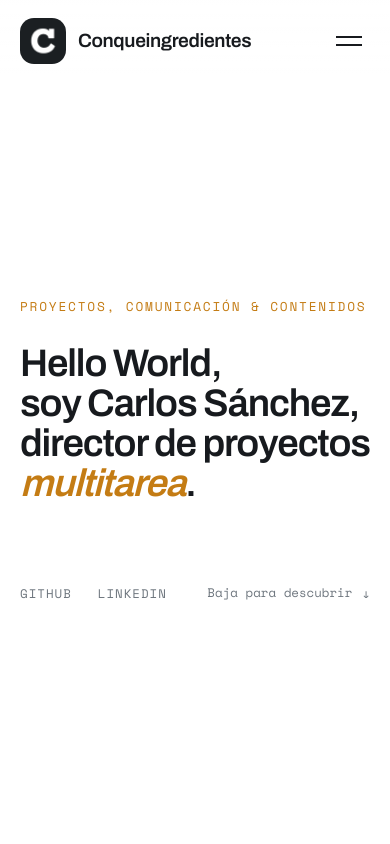
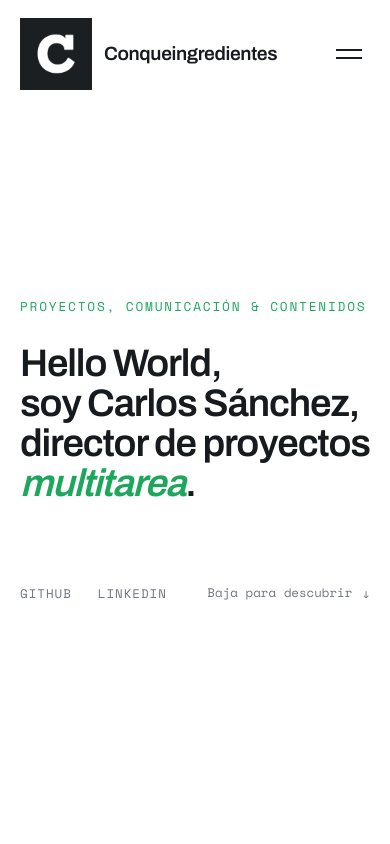
Before and after one commit to csdelbarrio/conqueingredientes, a plain HTML site: page index.html in a window 390 px wide. Shown: the top 844 px of the page. Drawn offline with nearby package versions, Linux system fonts and the light colour scheme.

Commit message:
Acento verde 44e07e, logo cuadrado 120px, proyecto Consumo (arquitectura de datos), chip Bases de datos

```diff
--- a/css/style.css
+++ b/css/style.css
@@ -10,8 +10,8 @@
   --surface-2: #eceae5;
   --text: #171a1e;          /* carbón, a juego con el logo */
   --muted: #6e767e;
-  --accent: #c47c14;        /* azafrán — el "ingrediente" (texto) */
-  --accent-bg: #e8a33d;     /* azafrán vivo (fondos) */
+  --accent: #1ca75c;        /* verde marca (variante oscura para texto) */
+  --accent-bg: #44e07e;     /* verde marca */
   --line: rgba(23, 26, 30, .13);
 
   --font-display: 'Archivo', sans-serif;
@@ -73,7 +73,7 @@ em { font-style: italic; color: var(--accent); }
 }
 
 .brand { display: flex; align-items: center; gap: 12px; }
-.brand-logo { width: 60px; height: 60px; border-radius: 14px; }
+.brand-logo { width: 120px; height: 120px; border-radius: 0; }
 .brand-name {
   font-family: var(--font-display);
   font-weight: 600;
@@ -578,6 +578,6 @@ em { font-style: italic; color: var(--accent); }
 
   .stats { grid-template-columns: repeat(2, 1fr); }
   .works-grid { grid-template-columns: 1fr; }
-  .brand-logo { width: 46px; height: 46px; }
+  .brand-logo { width: 72px; height: 72px; }
   .footer-cols { grid-template-columns: 1fr; }
 }
--- a/js/data.js
+++ b/js/data.js
@@ -53,7 +53,7 @@ const CAPACIDADES = [
     nombre: 'Arquitectura de datos',
     perfil: 'DBD — Diseño de bases de datos',
     desc: 'Modelar la información: catálogos, gestores de contenido y datos estructurados fáciles de mantener y consultar.',
-    chips: ['JSON', 'MySQL', 'Gestores de contenido', 'Modelado']
+    chips: ['JSON', 'MySQL', 'Bases de datos', 'Gestores de contenido', 'Modelado']
   },
   {
     id: 'gestion',
@@ -69,6 +69,16 @@ const CAPACIDADES = [
    `img` se resuelve como assets/proyectos/{slug}.jpg */
 
 const PROYECTOS = [
+  {
+    slug: 'consumo',
+    img: 'assets/proyectos/consumo.jpg',
+    title: 'Sistema de Atención al Consumidor',
+    cliente: 'Consumo',
+    url: 'https://csdelbarrio.github.io/consumo/',
+    caps: ['datos'],
+    tags: ['JSON', 'FAQ', 'Buscador'],
+    desc: 'Sistema de consulta FAQ bajo arquitectura JSON, con buscador y navegación por sectores.'
+  },
   {
     slug: 'legumbresalrescate',
     img: 'assets/proyectos/legumbresalrescate.jpg',
```
Also changed, not shown: assets/proyectos/consumo.jpg (added).
